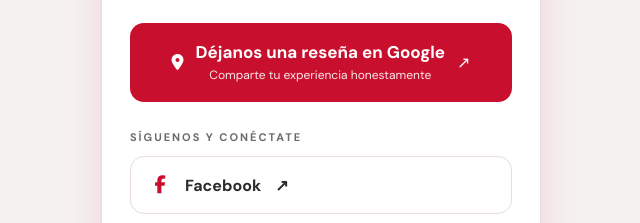
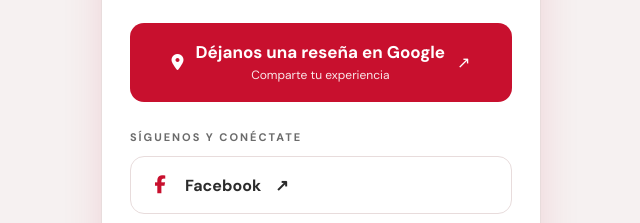
Before and after one commit to JoshoNun/Nu-ezZapateriaNFC, a plain HTML site: page index.html in a window 1280 px wide. Shown: the part 365-588 px from the top of the page, 319-959 px from the left. Drawn offline with nearby package versions, Linux system fonts and the light colour scheme.

Commit message:
Update index.html

```diff
--- a/index.html
+++ b/index.html
@@ -133,7 +133,7 @@
       <span class="icon"><i class="fa-solid fa-location-dot"></i></span>
       <span class="texto">
         <strong>Déjanos una reseña en Google</strong>
-        <small>Comparte tu experiencia honestamente</small>
+        <small>Comparte tu experiencia</small>
       </span>
       <span aria-hidden="true">↗</span>
     </a>
```
